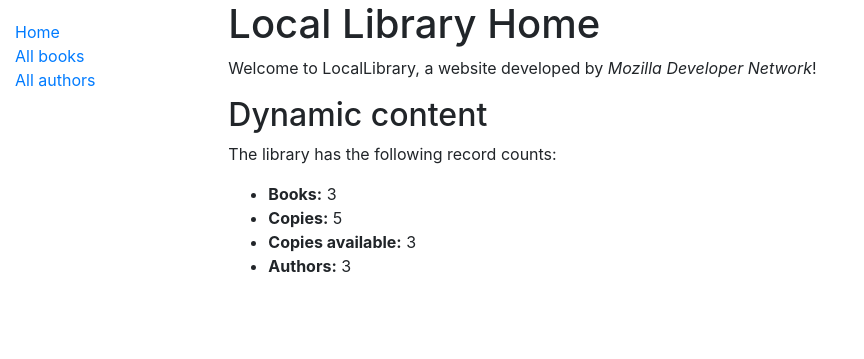
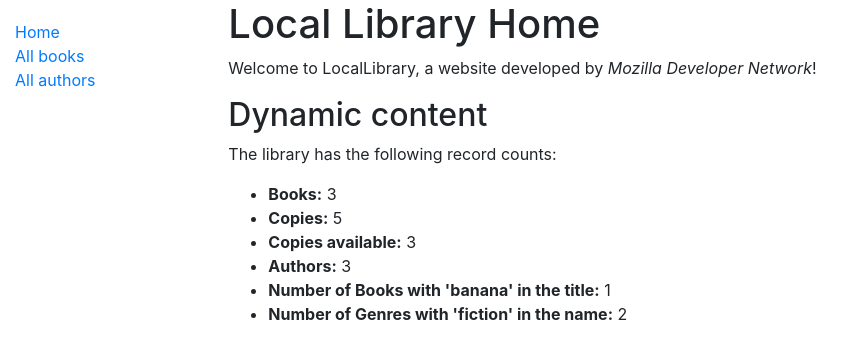
Before and after one commit to djknox/mdn-django-tutorial, a Django app: page /catalog/ in a window 1280 px wide. Shown: the top 359 px of the page, without its empty margins (0-864 px from the left). Run offline with Django 3.2, Linux system fonts and the light colour scheme; data comes from the database, SQL or seed files in the repository; some libraries are stand-ins or nearby versions.

Commit message:
add additional model queries to index template

```diff
--- a/catalog/templates/index.html
+++ b/catalog/templates/index.html
@@ -1,4 +1,6 @@
 {% extends "base_generic.html" %}
+
+{% block title %}<title>Welcome to the Local Library!</title>{% endblock %}
 
 {% block content %}
   <h1>Local Library Home</h1>
@@ -10,5 +12,7 @@
     <li><strong>Copies:</strong> {{ num_instances }}</li>
     <li><strong>Copies available:</strong> {{ num_instances_available }}</li>
     <li><strong>Authors:</strong> {{ num_authors }}</li>
+    <li><strong>Number of Books with 'banana' in the title:</strong> {{ num_books_with_banana_in_the_title }}</li>
+    <li><strong>Number of Genres with 'fiction' in the name:</strong> {{ num_genres_with_fiction_in_the_name }}</li>
   </ul>
 {% endblock %}
--- a/catalog/views.py
+++ b/catalog/views.py
@@ -10,6 +10,11 @@ def index(request):
     num_books = Book.objects.all().count()
     num_instances = BookInstance.objects.all().count()
 
+    # Modify the view to generate counts for genres and books that contain a particular word (case insensitive)
+    num_books_with_banana_in_the_title = Book.objects.filter(title__icontains='banana').count()
+    num_genres_with_fiction_in_the_name = Genre.objects.filter(name__icontains='fiction').count()
+
+
     # Available books (status = 'a')
     num_instances_available = BookInstance.objects.filter(status__exact='a').count()
 
@@ -21,6 +26,8 @@ def index(request):
         'num_instances': num_instances,
         'num_instances_available': num_instances_available,
         'num_authors': num_authors,
+        'num_books_with_banana_in_the_title': num_books_with_banana_in_the_title,
+        'num_genres_with_fiction_in_the_name': num_genres_with_fiction_in_the_name
     }
 
     # Render the HTML template index.html with the data in the context variable
```
